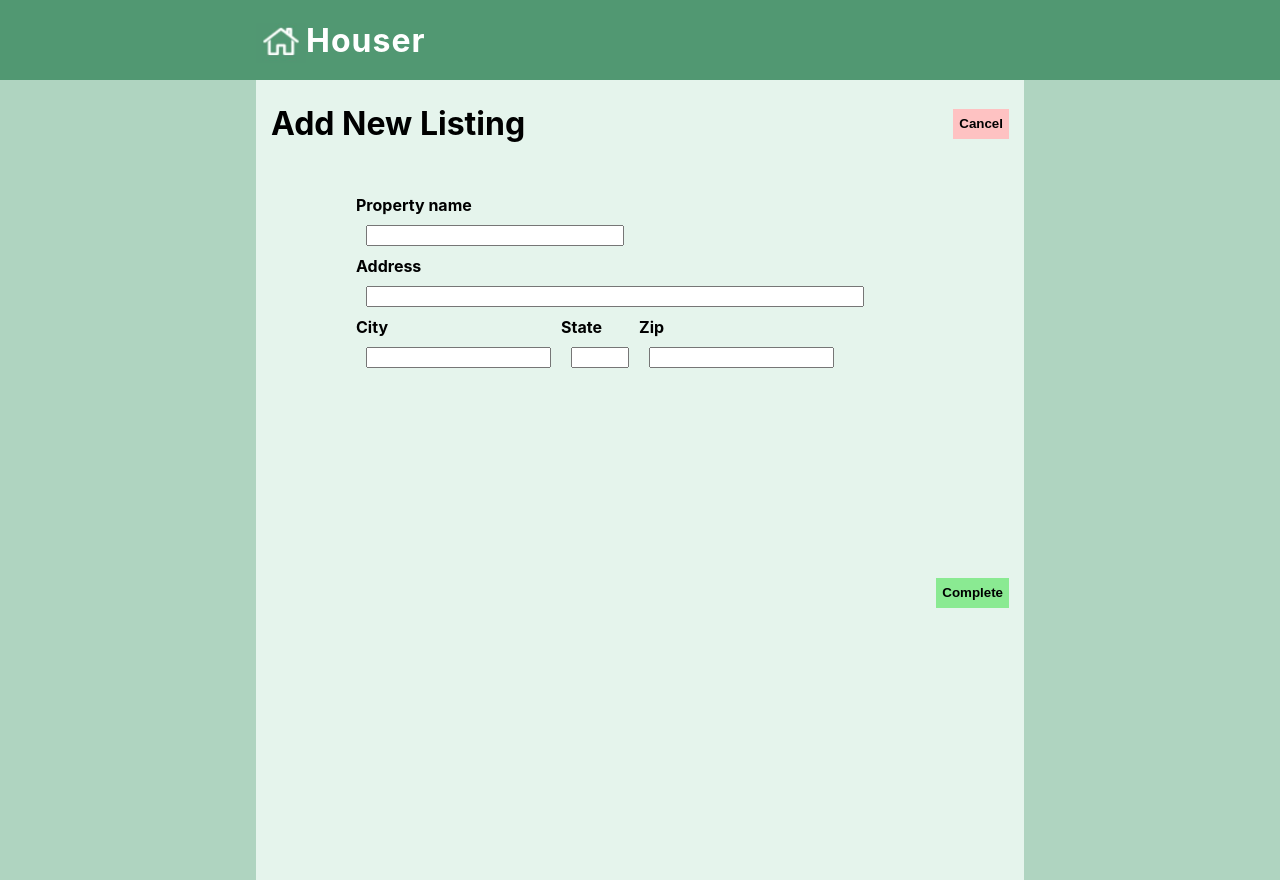
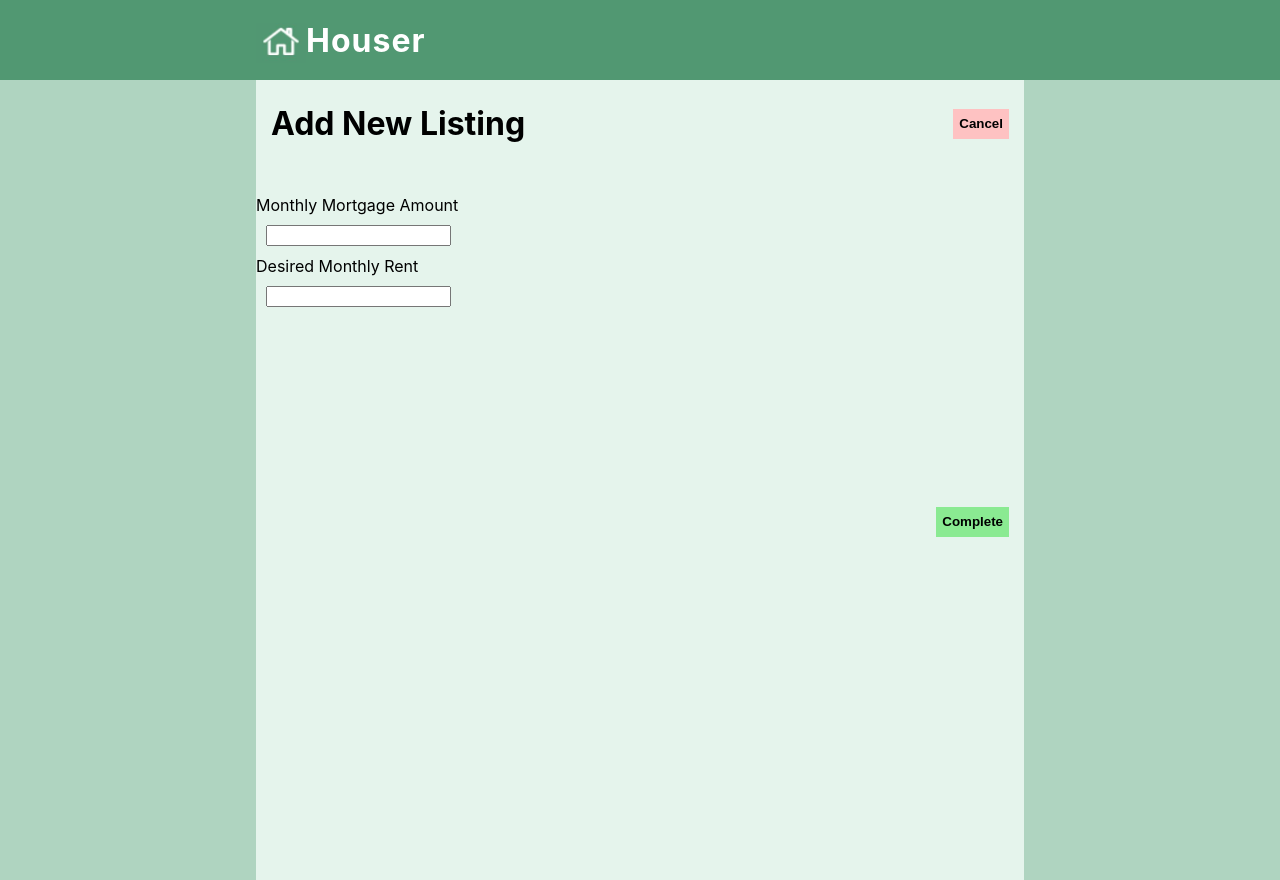
Before and after one commit to xeroxfiend/simulation-2, a React (Create React App) app: page /#/wizard/step3 in a window 1280 px wide. Before the commit this address led to /#/wizard/step2. Built offline with nearby package versions, Linux system fonts and the light colour scheme.

Commit message:
progress on different views

```diff
--- a/src/components/Wizard/Wizard.js
+++ b/src/components/Wizard/Wizard.js
@@ -1,6 +1,8 @@
-import React, {Component} from 'react'
-import {Link} from 'react-router-dom'
-import axios from 'axios'
+import React, {Component} from "react";
+import {Switch, Link, Route} from "react-router-dom";
+import Step1 from '../Steps/Step1'
+import Step2 from '../Steps/Step2'
+import Step3 from '../Steps/Step3'
 // import store, {
 //     HANDLE_CHANGE_NAME,
 //     HANDLE_CHANGE_ADDRESS,
@@ -10,88 +12,28 @@
 //   } from "../../store";
 
 class Wizard extends Component {
-    constructor(props) {
-        super(props)
-        this.state = {
-            name: '',
-            address: '',
-            city: '',
-            state: '',
-            zip: null
-        }
-    }
+  constructor(props) {
+    super(props);
+  }
 
-    buildRequest() {
-        axios.post('/api/house/add', {
-            name: this.state.name,
-            address: this.state.address,
-            city: this.state.city,
-            state: this.state.state,
-            zipcode: this.state.zip
-        }).then(res => {
-            this.props.history.push('/')
-        })
-    }
-
-    handleChangeName (value) {
-        this.setState({name: value })
-    }
-
-    handleChangeAddress (value) {
-        this.setState({address: value })
-    }
-
-    handleChangeCity (value) {
-        this.setState({city: value })
-    }
-
-    handleChangeState (value) {
-        this.setState({state: value })
-    }
-
-    handleChangeZip (value) {
-        this.setState({zip: value })
-    }
-
-    render() {
-        return(
-            <div className='wizard'>
-                <header className="subheader-wizard">
-                    <h1>Add New Listing</h1>
-                <Link to='/'>
-                <button className="cancel-btn">
-                    Cancel
-                </button>
-                </Link>
-                </header>
-                <div className="input-container">
-                    <div className="property-input">
-                        Property name
-                        <input onChange={(e) => this.handleChangeName(e.target.value)} type="text" className="property-name input"/>
-                    </div>
-                    <div className="address-input">
-                        Address
-                        <input onChange={(e) => this.handleChangeAddress(e.target.value)} type="text" className="address input"/>
-                    </div>
-                    <div className="city-input">
-                        City
-                        <input onChange={(e) => this.handleChangeCity(e.target.value)} type="text" className="city input"/>
-                    </div>
-                    <div className="state-input">
-                        State
-                        <input onChange={(e) => this.handleChangeState(e.target.value)} type="text" className="state input"/>
-                    </div>
-                    <div className="zip-input">
-                        Zip
-                        <input onChange={(e) => this.handleChangeZip(e.target.value)} type="text" className="zip input"/>
-                    </div>
-                </div>
-                <div className="complete-btn-container">
-                <button onClick={() => this.buildRequest()} className="complete">Complete</button>
-                </div>
-            </div>
-        )
-    }
+  render() {
+    return (
+      <div className="wizard">
+        <header className="subheader-wizard">
+          <h1>Add New Listing</h1>
+          <Link to="/">
+            <button className="cancel-btn">Cancel</button>
+          </Link>
+        </header>
+        <div className="input-container"></div>
+        <Switch>
+            <Route path='/wizard/step1' component={Step1} />
+            <Route path='/wizard/step2'component={Step2} />
+            <Route path='/wizard/step3'component={Step3} />
+        </Switch>
+      </div>
+    );
+  }
 }
 
-export default Wizard
+export default Wizard;
--- a/src/components/steps/Step1.js
+++ b/src/components/steps/Step1.js
@@ -19,18 +19,6 @@
             state: '',
             zip: null
         }
-    }
-
-    buildRequest() {
-        axios.post('/api/house/add', {
-            name: this.state.name,
-            address: this.state.address,
-            city: this.state.city,
-            state: this.state.state,
-            zipcode: this.state.zip
-        }).then(res => {
-            this.props.history.push('/')
-        })
     }
 
     handleChangeName (value) {
@@ -56,14 +44,7 @@
     render() {
         return(
             <div className='wizard'>
-                <header className="subheader-wizard">
-                    <h1>Add New Listing</h1>
-                <Link to='/'>
-                <button className="cancel-btn">
-                    Cancel
-                </button>
-                </Link>
-                </header>
+
                 <div className="input-container">
                     <div className="property-input">
                         Property name
--- a/src/components/steps/Step2.js
+++ b/src/components/steps/Step2.js
@@ -17,17 +17,7 @@
         }
     }
 
-    buildRequest() {
-        axios.post('/api/house/add', {
-            name: this.state.name,
-            address: this.state.address,
-            city: this.state.city,
-            state: this.state.state,
-            zipcode: this.state.zip
-        }).then(res => {
-            this.props.history.push('/')
-        })
-    }
+
 
     handleChangeImg (value) {
         this.setState({img: value })
@@ -36,23 +26,14 @@
     render() {
         return(
             <div className='wizard'>
-                <header className="subheader-wizard">
-                    <h1>Add New Listing</h1>
-                <Link to='/'>
-                <button className="cancel-btn">
-                    Cancel
-                </button>
-                </Link>
-                </header>
+
                 <div className="input-container1">
                     <div className="img-input">
                         Image URL
                         <input onChange={(e) => this.handleChangeImg(e.target.value)} type="text" className="image-url"/>
                     </div>
                 </div>
-                <div className="complete-btn-container">
-                <button onClick={() => this.buildRequest()} className="complete">Complete</button>
-                </div>
+
             </div>
         )
     }
--- a/src/components/steps/Step3.js
+++ b/src/components/steps/Step3.js
@@ -41,14 +41,7 @@
     render() {
         return(
             <div className='wizard'>
-                <header className="subheader-wizard">
-                    <h1>Add New Listing</h1>
-                <Link to='/'>
-                <button className="cancel-btn">
-                    Cancel
-                </button>
-                </Link>
-                </header>
+
                 <div className="input-container2">
                     <div className="mortgage-input">
                         Monthly Mortgage Amount
```
